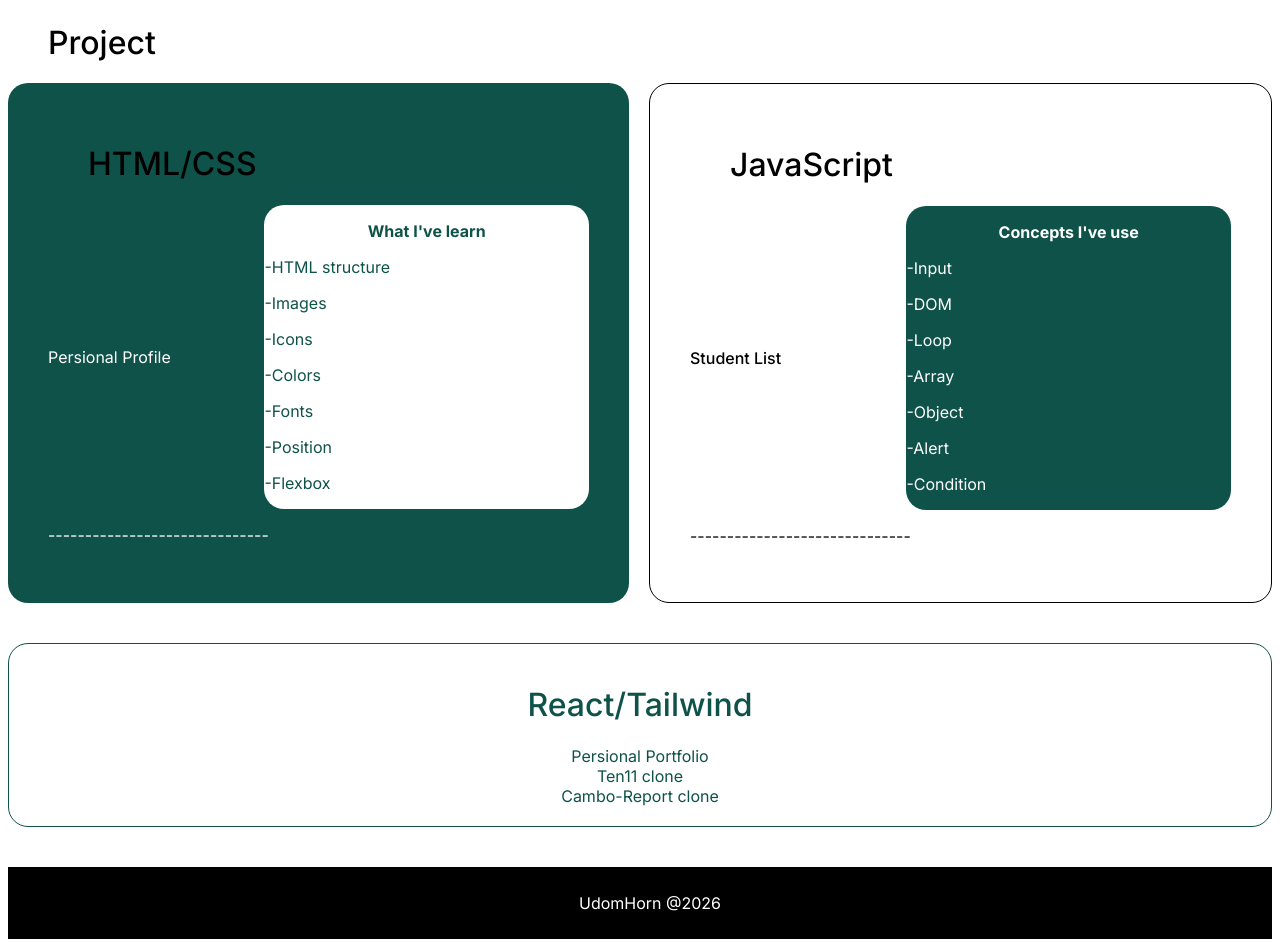
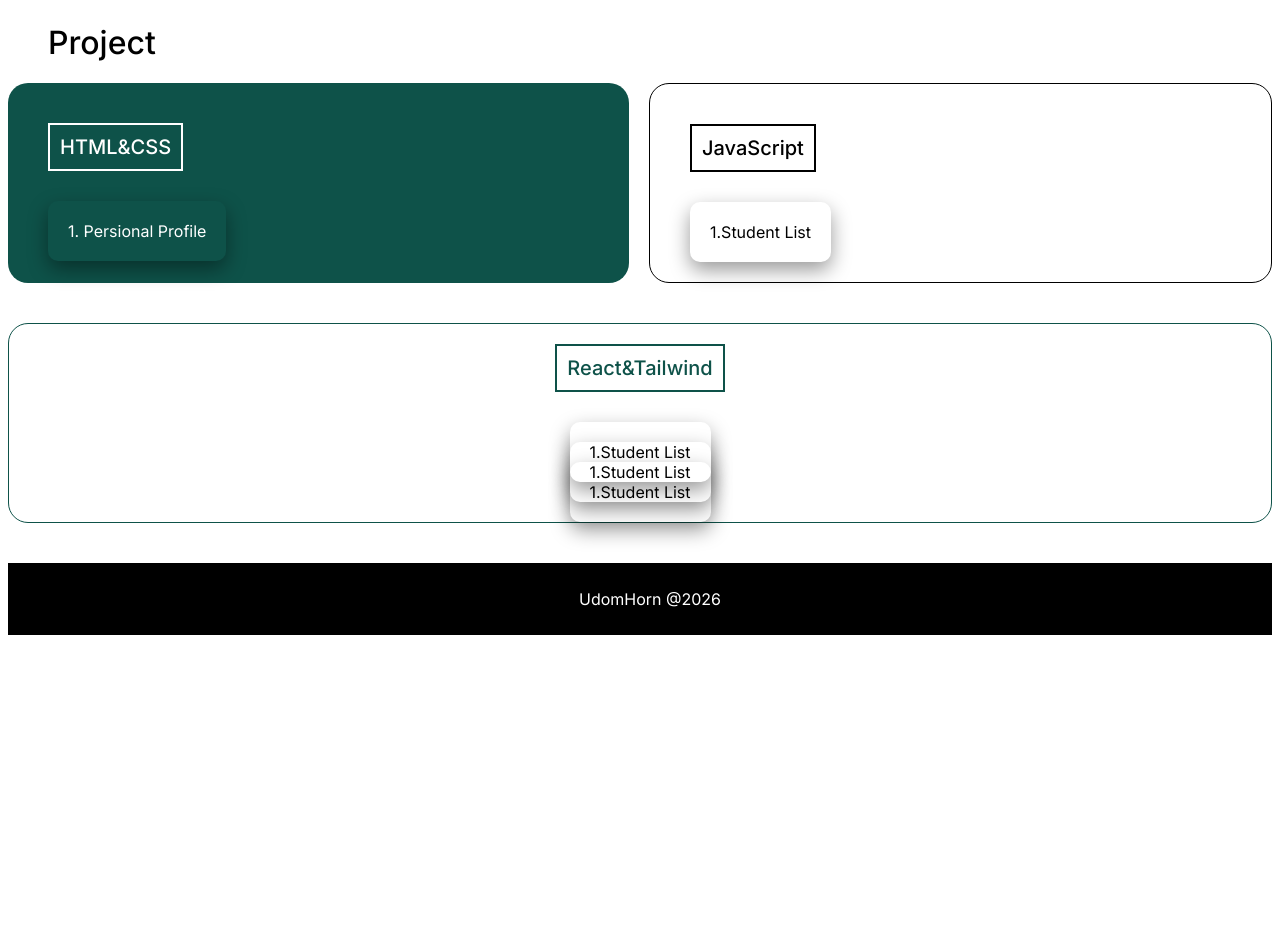
Before and after one commit to UdomHorn/Portfolio2026, a plain HTML site: page index.html in a window 1280 px wide. Shown: the part 1360-2307 px from the top of the page. After the commit the page ends 2003 px from the top, so only its background shows below. Drawn offline with Linux system fonts and the light colour scheme; a web font is replaced by a local one.

Commit message:
change project

```diff
--- a/index.html
+++ b/index.html
@@ -180,61 +180,47 @@
       <div class="project">
         <div class="project-left">
           <div class="project-title-left">
-            <h1>HTML/CSS</h1>
+            HTML&CSS
           </div>
-          <div class="project-item-left">
-            <div class="project-content">
-              <div class="project-content-left"><a href="https://facebook-kappa-steel.vercel.app/">Persional Profile</a>
-              </div>
-              <div class="project-content-right">
-                <p>What I've learn</p>
-                <p>-HTML structure</p>
-                <p>-Images</p>
-                <p>-Icons</p>
-                <p>-Colors</p>
-                <p>-Fonts</p>
-                <p>-Position</p>
-                <p>-Flexbox</p>
-              </div>
-            </div>
-            <p>------------------------------</p>
+
+          <div class="project-name-left"><a href="https://facebook-kappa-steel.vercel.app/">1. Persional Profile</a>
           </div>
+
 
         </div>
         <div class="project-right">
           <div class="project-title-right">
-            <h1>JavaScript</h1>
+            JavaScript
           </div>
-          <div class="project-item-right">
-            <div class="project-content">
-              <div class="project-content-javascript-left"><a href="https://student-list-drab.vercel.app/">Student
-                  List</a></div>
-              <div class="project-content-javascript-right">
-                <p>Concepts I've use</p>
-                <p>-Input</p>
-                <p>-DOM</p>
-                <p>-Loop</p>
-                <p>-Array</p>
-                <p>-Object</p>
-                <p>-Alert</p>
-                <p>-Condition</p>
-              </div>
-            </div>
-            <p>------------------------------</p>
+
+          <div class="project-name-right"><a href="https://student-list-drab.vercel.app/">1.Student
+              List</a>
           </div>
-          <!-- <div class="project-item-right">
-            <a href="https://student-list-drab.vercel.app/">Student List</a>
-          </div> -->
+
         </div>
       </div>
 
       <div class="project-react">
-        <div class="project-react-content">
-          <h1>React/Tailwind</h1>
-          <a href="https://portfolio-genus-projects.vercel.app/">Persional Portfolio</a>
-          <a href="https://ten11-kappa.vercel.app/">Ten11 clone</a>
-          <a href="https://cambo-report.vercel.app/">Cambo-Report clone</a>
+        <div class="project-title-bottom">React&Tailwind</div>
+
+        <div class="project-name-right"><a href="https://student-list-drab.vercel.app/">1.Student
+            List</a>
         </div>
+
+        <div class="project-name-right"><a href="https://student-list-drab.vercel.app/">1.Student
+            List</a>
+        </div>
+
+        <div class="project-name-right"><a href="https://student-list-drab.vercel.app/">1.Student
+            List</a>
+        </div>
+        <!-- <div class="project-name-bottom">
+            <a href="https://portfolio-genus-projects.vercel.app/">1.Persional Portfolio</a>
+           </div>
+            <div class="project-name-bottom"><a href="https://ten11-kappa.vercel.app/">2.Ten11 clone</a></div>
+            <div  class="project-name-bottom">
+              <a href="https://cambo-report.vercel.app/">3.Cambo-Report clone</a>
+            </div> -->
       </div>
     </div>
 
@@ -249,7 +235,7 @@
     </div>
   </div> -->
 
-  <a href="image/Udom-2026.pdf" target="_blank" download><button>Download Resume</button></a>
+    <a href="image/Udom-2026.pdf" target="_blank" download><button>Download Resume</button></a>
 
     <div class="footer">
       <p>UdomHorn @2026</p>
--- a/style.css
+++ b/style.css
@@ -314,13 +314,7 @@ i {
   /* background-color: green; */
 }
 
-.project-content-left {
-  /* background-color: rgb(14, 82, 73); */
-  /* background-color: rgb(172, 3, 3); */
-  color: white;
-  width: 40%;
-  /* height: 100%; */
-}
+
 
 .project-content-right {
   background-color: white;
@@ -390,12 +384,12 @@ i {
   border-radius: 20px;
   padding: 40px;
   border: none;
-  transition-duration: 0.3s;
+  /* transition-duration: 0.3s; */
 }
-.project-left:hover{
+/* .project-left:hover{
   transform: scale(0.95);
   box-shadow: 0 8px 20px rgba(0,0,0,0.4);
-}
+} */
 
 .project-left h2 {
   color: white;
@@ -418,15 +412,15 @@ i {
 
   border-radius: 20px;
   /* background-color: red; */
-  transition-duration: 0.2s;
+  /* transition-duration: 0.2s; */
 
 }
-
+/*
 .project-right:hover{
   transform: scale(0.95);
   box-shadow: 0 8px 20px rgba(0,0,0,0.4);
   border:1px solid white;
-}
+} */
 .project-right h2 {
   color: black;
   font-weight: 500;
@@ -445,33 +439,6 @@ i {
 
 }
 
-.project-react {
-  /* display: flex; */
-  text-align: center;
-  /* align-items: center; */
-  margin-top: 40px;
-  /* padding: 0 40px; */
-  color: rgb(14, 82, 73);
-  border: 1px solid rgb(14, 82, 73);
-  border-radius: 20px;
-  /* background-color: red; */
-  padding: 20px;
-  transition-duration: 0.2s;
-
-}
-.project-react:hover{
-  transform: scale(0.95);
-  box-shadow: 0 8px 20px rgba(0,0,0,0.4);
-  border:1px solid white;
-}
-.project-react h1 {
-  color: rgb(14, 82, 73);
-}
-
-.project-react a {
-  color: rgb(14, 82, 73);
-  display: block;
-}
 
 .footer {
   background-color: black;
@@ -562,3 +529,85 @@ i {
 .about {
   color: black;
 }
+
+.project-title-left{
+  color: white;
+  font-weight: 500;
+  border: 2px solid white;
+  padding: 10px;
+  display: inline-block;
+  margin-bottom: 50px;
+  font-size: 20px;
+}
+.project-title-right{
+  color: black;
+  font-weight: 500;
+  border: 2px solid black;
+  padding: 10px;
+  display: inline-block;
+  margin-bottom: 50px;
+  font-size: 20px;
+}
+.project-name-left a{
+  color:white;
+  /* border: 1px solid white; */
+  padding: 20px;
+  border-radius: 10px;
+  box-shadow: 0 8px 20px rgba(0,0,0,0.4);
+}
+.project-name-left a:hover{
+  background-color:rgb(13, 71, 64)
+}
+.project-name-right a{
+  color:black;
+  /* border: 1px solid black; */
+  padding: 20px;
+  border-radius: 10px;
+  box-shadow: 0 8px 20px rgba(0,0,0,0.4);
+}
+.project-name-right a:hover{
+  background-color:rgb(241, 240, 240);
+  /* color:white; */
+}
+
+
+
+
+.project-react {
+  text-align: center;
+  margin-top: 40px;
+  color: rgb(14, 82, 73);
+  border: 1px solid rgb(14, 82, 73);
+  border-radius: 20px;
+  padding: 20px;
+  /* transition-duration: 0.2s; */
+
+}
+/* .project-react:hover{
+  transform: scale(0.95);
+  box-shadow: 0 8px 20px rgba(0,0,0,0.4);
+  border:1px solid white;
+} */
+/* .project-react h1 {
+  color: rgb(14, 82, 73);
+} */
+.project-title-bottom{
+  color: rgb(14, 82, 73);
+  font-weight: 500;
+  border: 2px solid rgb(14, 82, 73);
+  padding: 10px;
+  display: inline-block;
+  margin-bottom: 50px;
+  font-size: 20px;
+}
+.project-name-bottom a{
+  box-shadow: 0 8px 20px rgba(0,0,0,0.4);
+  color: rgb(14, 82, 73);
+  padding: 20px;
+  border-radius: 10px;
+  background-color: red;
+}
+
+.project-name-bottom a:hover{
+  background-color: rgb(241, 240, 240);
+}
```
